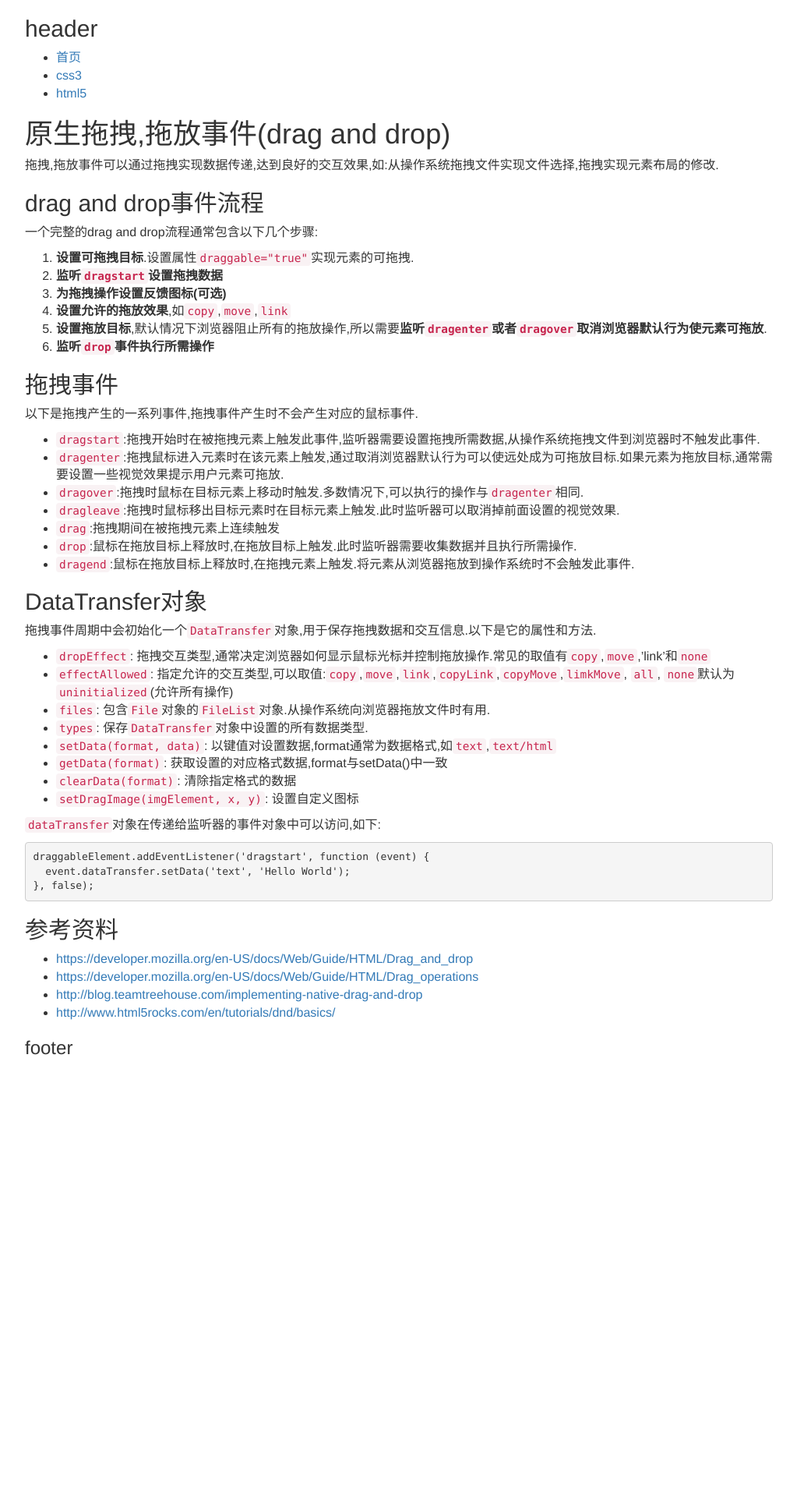
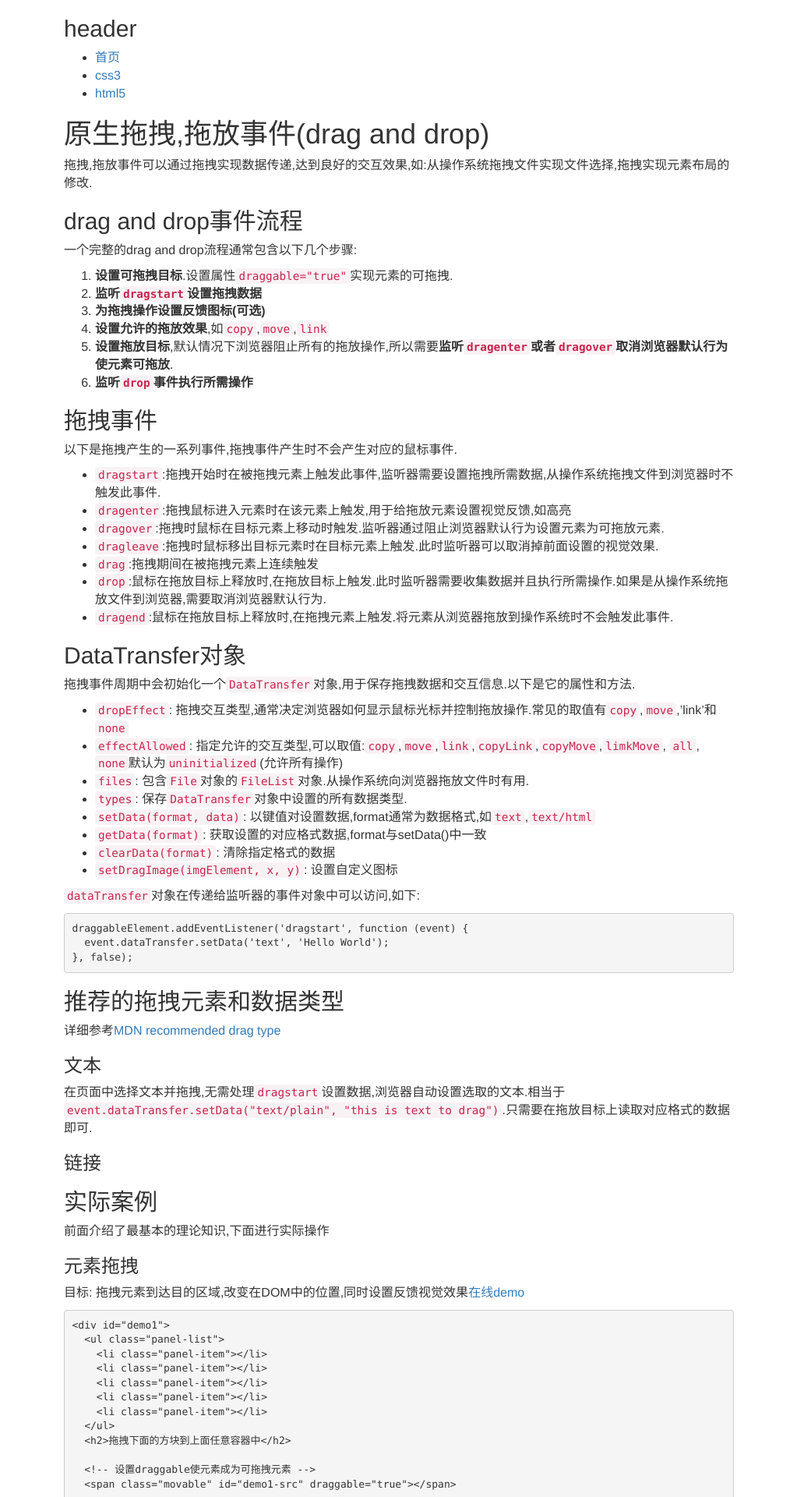
Before and after one commit to footmess/qiu-deqing.github.io, a Jekyll site: the page built from html5/_posts/2015-05-17-drag-and-drop.md, in a window 1280 px wide. Shown: the top 1920 px of the page at 78% size, without its empty margins (128-1151 px from the left). Built offline with Jekyll 4.4.1, drawn with Linux system fonts in a browser that asks for light colours; nearby versions of some CDN libraries; before the commit the page ends 1367 px from its top, so only the background shows below that; some of the changed text lies outside the part shown.

Commit message:
add drag and drop

````diff
--- a/assets/css/style.css
+++ b/assets/css/style.css
@@ -9,6 +9,6 @@
 }
 
 body {
-  width: 960px;
+  width: 860px;
   margin: 0 auto;
 }
--- a/html5/_posts/2015-05-17-drag-and-drop.md
+++ b/html5/_posts/2015-05-17-drag-and-drop.md
@@ -24,11 +24,11 @@
 以下是拖拽产生的一系列事件,拖拽事件产生时不会产生对应的鼠标事件.
 
 - `dragstart`:拖拽开始时在被拖拽元素上触发此事件,监听器需要设置拖拽所需数据,从操作系统拖拽文件到浏览器时不触发此事件.
-- `dragenter`:拖拽鼠标进入元素时在该元素上触发,通过取消浏览器默认行为可以使远处成为可拖放目标.如果元素为拖放目标,通常需要设置一些视觉效果提示用户元素可拖放.
-- `dragover`:拖拽时鼠标在目标元素上移动时触发.多数情况下,可以执行的操作与`dragenter`相同.
+- `dragenter`:拖拽鼠标进入元素时在该元素上触发,用于给拖放元素设置视觉反馈,如高亮
+- `dragover`:拖拽时鼠标在目标元素上移动时触发.监听器通过阻止浏览器默认行为设置元素为可拖放元素.
 - `dragleave`:拖拽时鼠标移出目标元素时在目标元素上触发.此时监听器可以取消掉前面设置的视觉效果.
 - `drag`:拖拽期间在被拖拽元素上连续触发
-- `drop`:鼠标在拖放目标上释放时,在拖放目标上触发.此时监听器需要收集数据并且执行所需操作.
+- `drop`:鼠标在拖放目标上释放时,在拖放目标上触发.此时监听器需要收集数据并且执行所需操作.如果是从操作系统拖放文件到浏览器,需要取消浏览器默认行为.
 - `dragend`:鼠标在拖放目标上释放时,在拖拽元素上触发.将元素从浏览器拖放到操作系统时不会触发此事件.
 
 ## DataTransfer对象
@@ -46,11 +46,203 @@
 
 `dataTransfer`对象在传递给监听器的事件对象中可以访问,如下:
 
-```
-draggableElement.addEventListener('dragstart', function (event) {
-  event.dataTransfer.setData('text', 'Hello World');
-}, false);
-```
+    draggableElement.addEventListener('dragstart', function (event) {
+      event.dataTransfer.setData('text', 'Hello World');
+    }, false);
+
+## 推荐的拖拽元素和数据类型
+
+详细参考[MDN recommended drag type][dnd-1]
+
+
+
+### 文本
+
+在页面中选择文本并拖拽,无需处理`dragstart`设置数据,浏览器自动设置选取的文本.相当于`event.dataTransfer.setData("text/plain", "this is text to drag")`.只需要在拖放目标上读取对应格式的数据即可.
+
+### 链接
+
+
+
+## 实际案例
+
+前面介绍了最基本的理论知识,下面进行实际操作
+
+### 元素拖拽
+
+目标: 拖拽元素到达目的区域,改变在DOM中的位置,同时设置反馈视觉效果[在线demo][demo]
+
+
+    <div id="demo1">
+      <ul class="panel-list">
+        <li class="panel-item"></li>
+        <li class="panel-item"></li>
+        <li class="panel-item"></li>
+        <li class="panel-item"></li>
+        <li class="panel-item"></li>
+      </ul>
+      <h2>拖拽下面的方块到上面任意容器中</h2>
+
+      <!-- 设置draggable使元素成为可拖拽元素 -->
+      <span class="movable" id="demo1-src" draggable="true"></span>
+
+      <style>
+      #demo1 {
+        margin: 20px;
+      }
+      #demo1 .panel-list {
+        overflow: hidden;
+        list-style: none;
+        margin: 0;
+        padding: 0;
+      }
+      #demo1 .panel-item {
+        float: left;
+        margin-right: 30px;
+        width: 100px;
+        height: 100px;
+        background: #ddd;
+        border: 1px solid #ddd;
+      }
+      #demo1-src {
+        display: inline-block;
+        width: 50px;
+        height: 50px;
+        background: purple;
+      }
+      #demo1 .over {
+        border: 1px dashed #000;
+        -webkit-transform: scale(0.8, 0.8);
+      }
+      </style>
+      <script>
+      (function () {
+
+        var dnd = {
+          // 初始化
+          init: function () {
+            var me = this;
+            me.src = document.querySelector('#demo1-src');
+            me.panelList = document.querySelector('.panel-list');
+
+            // 为拖拽源监听dragstart,设置关联数据
+            me.src.addEventListener('dragstart', me.onDragStart, false);
+
+            // 拖拽鼠标移入元素,在拖放目标上设置视觉反馈
+            me.panelList.addEventListener('dragenter', me.onDragEnter, false);
+
+            // 取消元素dragover默认行为,使其可拖放
+            me.panelList.addEventListener('dragover', me.onDragOver, false);
+
+            // 拖拽移出元素,清除视觉反馈
+            me.panelList.addEventListener('dragleave', me.onDragLeave, false);
+
+            // 鼠标释放,在拖放目标上接收数据并处理
+            me.panelList.addEventListener('drop', me.onDrop, false);
+          },
+          onDragStart: function (e) {
+            e.dataTransfer.setData('text/plain', 'demo1-src');
+          },
+          onDragEnter: function (e) {
+            if (e.target.classList.contains('panel-item')) {
+              e.target.classList.add('over');
+            }
+          },
+          onDragLeave: function (e) {
+            if (e.target.classList.contains('panel-item')) {
+              e.target.classList.remove('over');
+            }
+          },
+          onDragOver: function (e) {
+            e.preventDefault();
+          },
+          onDrop: function (e) {
+            var id = e.dataTransfer.getData('text/plain');
+            var src = document.getElementById(id);
+            var target = e.target;
+            if (target.classList.contains('panel-item')) {
+              target.appendChild(src);
+              target.classList.remove('over');
+            }
+          }
+
+        };
+
+        dnd.init();
+      }());
+      </script>
+    </div>
+
+### 从操作系统拖拽图片到指定区域进行预览
+
+从操作系统拖拽文件到浏览器中.不会触发`dragstart`,`dragend`,只需取消拖放区域的默认行为,设置反馈,并在拖放发生时取消浏览器默认行为,通过`e.dataTransfer.files`获取文件信息进行操作.在线[demo][demo]
+
+
+    <div id="demo2">
+      <h3>从文件夹中拖拽图片到下面的区域进行预览</h3>
+      <ul class="preview"></ul>
+      <style>
+      #demo2 {
+        margin: 20px;
+      }
+      #demo2 .preview {
+        height: 300px;
+        background: #ddd;
+      }
+      #demo2 li {
+        float: left;
+        margin-left: 40px;
+      }
+      #demo2 img {
+        max-height: 150px;
+        width: auto;
+      }
+      </style>
+
+      <script>
+      (function (w) {
+        var doc = w.document;
+
+        var dnd = {
+          init: function () {
+            var me = this;
+            var preview = doc.querySelector('#demo2 .preview');
+
+            preview.addEventListener('dragover', function (e) {
+              e.preventDefault();
+            }, false);
+
+            preview.addEventListener('drop', function (e) {
+              // 操作系统拖放文件到浏览器需要取消默认行为
+              e.preventDefault();
+
+              [].forEach.call(e.dataTransfer.files, function (file) {
+                if (file && file.type.match('image.*')) {
+                  var reader = new FileReader();
+
+                  reader.onload = function (e) {
+                    var img = doc.createElement('img');
+                    img.src = e.target.result;
+                    var li = doc.createElement('li');
+                    li.appendChild(img);
+                    preview.appendChild(li);
+                  };
+
+                  reader.readAsDataURL(file);
+                }
+              });
+            }, false);
+          }
+
+        };
+
+        dnd.init();
+      }(window));
+      </script>
+    </div> <!-- demo2 -->
+
+### 页面普通文本拖拽
+
 
 ## 参考资料
 
@@ -58,3 +250,8 @@
 - [https://developer.mozilla.org/en-US/docs/Web/Guide/HTML/Drag_operations]()
 - [http://blog.teamtreehouse.com/implementing-native-drag-and-drop]()
 - [http://www.html5rocks.com/en/tutorials/dnd/basics/]()
+
+
+[demo]: http://qiudeqing.com/demo/html5/drag-and-drop.html
+
+[dnd-1]: https://developer.mozilla.org/en-US/docs/Web/Guide/HTML/Recommended_Drag_Types
````
